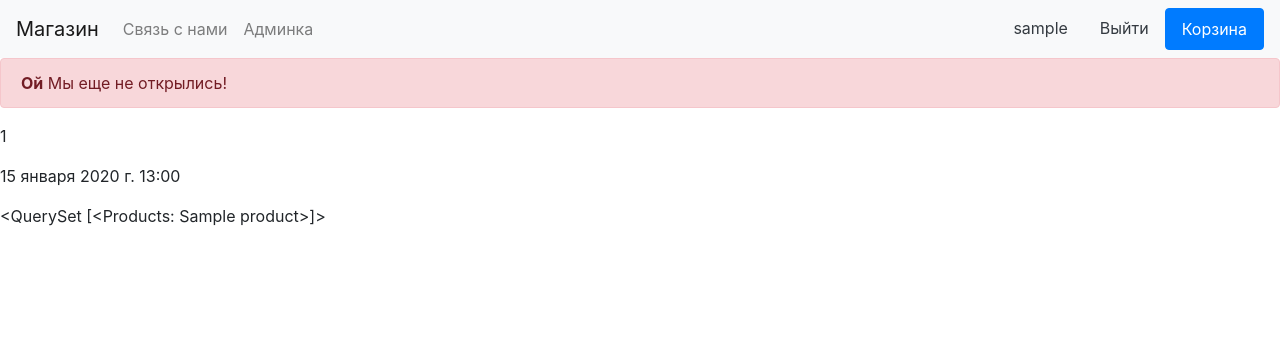
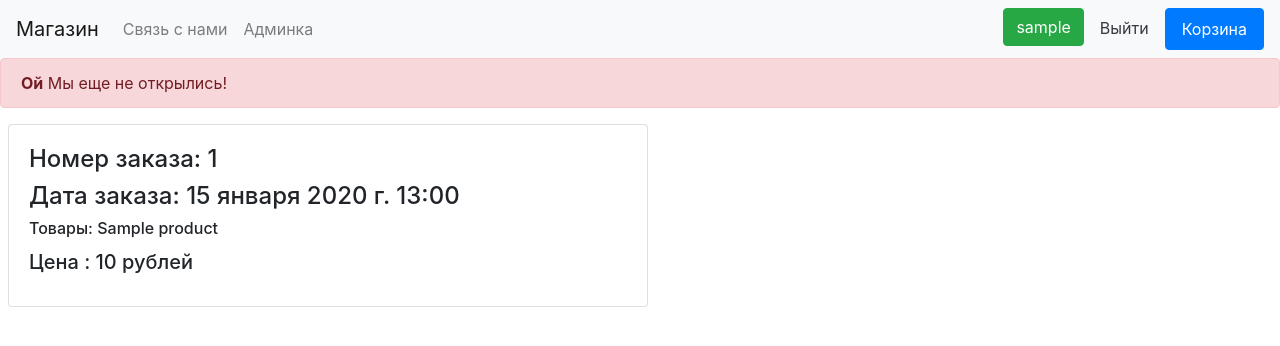
Before and after one commit to KCN6512/onlineshop, a Django app: page /profile in a window 1280 px wide. Shown: the top 346 px of the page. Run offline with Django 4.2, Linux system fonts and the light colour scheme; a user stored in the database is signed in; tables that the repository leaves empty hold one stand-in row (values such as "Sample post"); some libraries are stand-ins or nearby versions.

Commit message:
complete profile orders

```diff
--- a/djangoshop/shopapp/models.py
+++ b/djangoshop/shopapp/models.py
@@ -64,7 +64,6 @@ class CartModel(models.Model):
 
     def price_summary(self):
         price = self.products.all().aggregate(models.Sum('price'))['price__sum']
-        print(price)
         return f"{price}"
 
     class Meta:
@@ -88,7 +87,6 @@ class OrderModel(models.Model):
 
     def price_summary(self):
         price = self.products.all().aggregate(models.Sum('price'))['price__sum']
-        print(price)
         return f"{price}"
 
     def __str__(self):
@@ -97,6 +95,7 @@ class OrderModel(models.Model):
     class Meta:
         verbose_name = 'Заказ'
         verbose_name_plural = 'Заказы'
+        ordering = ['-date']
 
 
 class UserProfile(models.Model):
--- a/djangoshop/shopapp/templates/base.html
+++ b/djangoshop/shopapp/templates/base.html
@@ -32,7 +32,7 @@
               </li>
               {% else %}
               <li class="nav-item">
-                <a href="{% url 'profile' %}" class="nav-link text-dark">{{ user.username }}</a>
+                <a href="{% url 'profile' %}" class="btn btn-success">{{ user.username }}</a>
               </li>
               <li class="nav-item">
                 <a class="nav-link text-dark" href="{% url 'logout' %}">Выйти</a>
--- a/djangoshop/shopapp/templates/profile.html
+++ b/djangoshop/shopapp/templates/profile.html
@@ -3,11 +3,14 @@
 
 {% block content %}
     {% for i in profile.orders.all %}
-        <p>{{ i.order_id }}</p>
-        <p>{{ i.date }}</p>
-        <p>{{ i.products.all }}</p>
-
-
+    <div class="card w-50 ml-2 mb-2">
+        <div class="card-body">
+            <h4>Номер заказа: {{ i.order_id }}</h4>
+            <h4>Дата заказа: {{ i.date }}</h4>
+          <h6 class="card-title">Товары: {{ i.products.all|join:',' }}</h5>
+          <h5 class="card-title">Цена : {{ i.price_summary|floatformat }} рублей </h5>
+        </div>
+      </div>
     {% endfor %}
 
 
--- a/djangoshop/shopapp/views.py
+++ b/djangoshop/shopapp/views.py
@@ -116,7 +116,6 @@ class OrderView(View):
     def get(self, request, *args, **kwargs):
         cart = CartModel.objects.get(user=request.user)
         price = cart.price_summary() if cart.price_summary() else None
-        print(price)
         context = {'price': price}
 
         if not cart.products.exists():
@@ -165,5 +164,3 @@ def page_not_found(request, exception):
 # TODO заказы,
 # список заказов по дате в профиле и времени тесты , перенести на postgre и сделать docker
 # потом drf requirements debug toolbar
-# в оформлении заказа сумма товаров
-# отзывы
```
